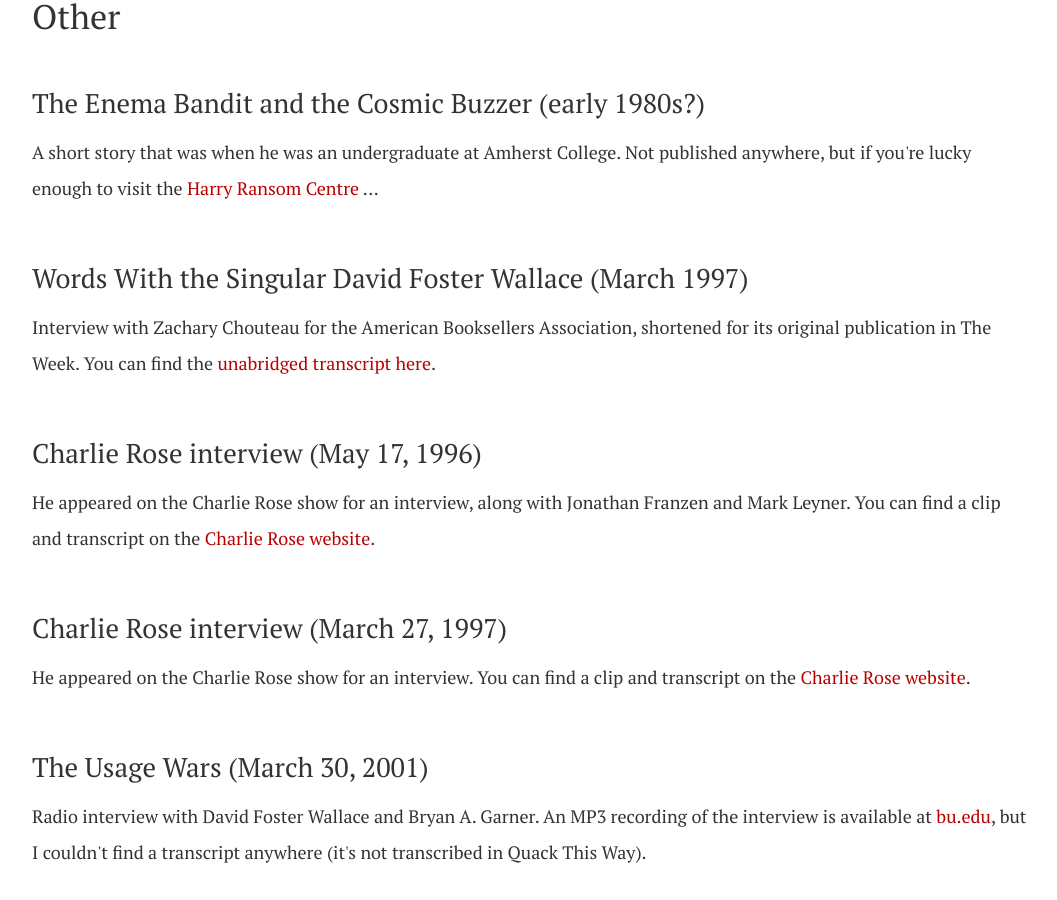
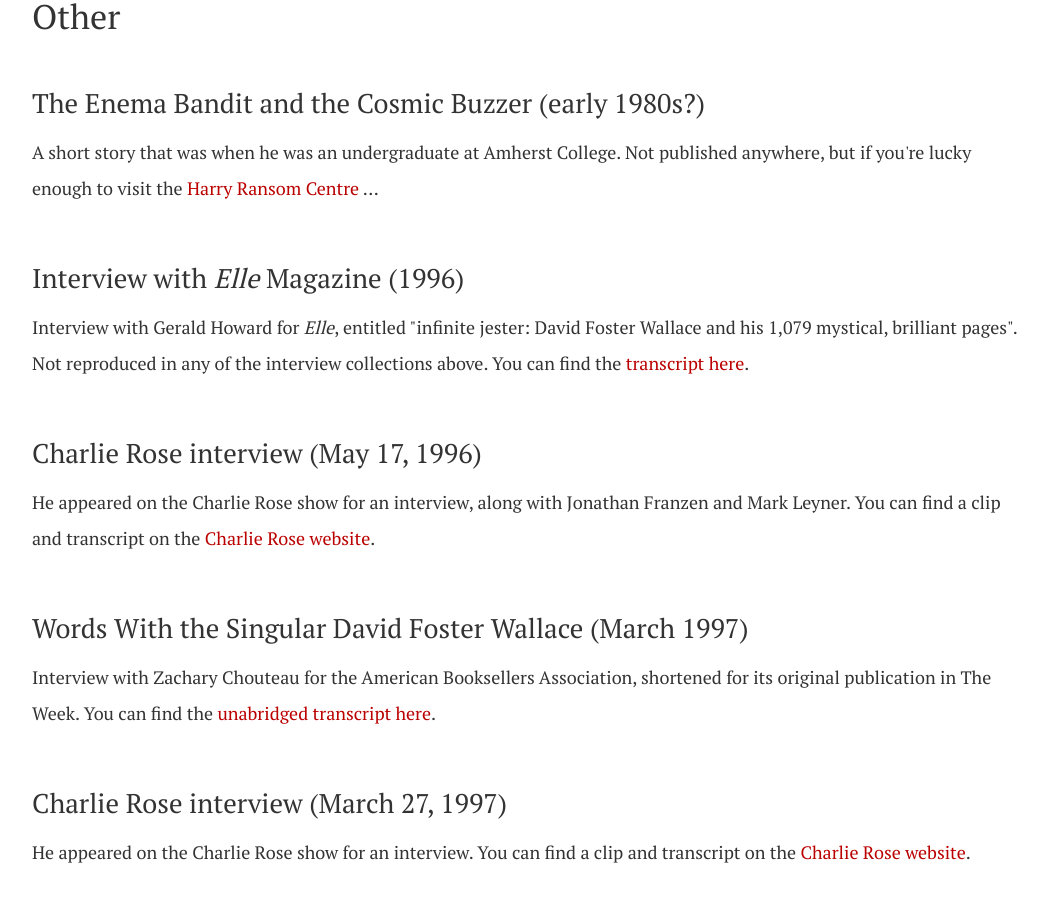
Before and after one commit to dellsystem/dellsystem.github.io, a Jekyll site: the page built from dfw.html, in a window 1280 px wide and 900 px high, scrolled down 15578 px. Shown: the whole window, without its empty margins (108-1165 px from the left). Built offline with Jekyll 4.4.1, drawn with Linux system fonts in a browser that asks for light colours.

Commit message:
Add DFW interview with Elle Magazine

```diff
--- a/dfw.html
+++ b/dfw.html
@@ -904,12 +904,13 @@ title: The complete works of David Foster Wallace
 
 <div class="book">
     <div class="content">
-        <h3>Words With the Singular David Foster Wallace (March 1997)</h3>
+        <h3>Interview with <em>Elle</em> Magazine (1996)</h3>
         <p>
-        Interview with Zachary Chouteau for the American Booksellers
-        Association, shortened for its original publication in The Week. You
-        can find the <a href="http://www.ptwi.com/~bobkat/aba.html">unabridged
-        transcript here</a>.
+        Interview with Gerald Howard for <em>Elle</em>, entitled
+        "infinite jester: David Foster Wallace and his 1,079 mystical,
+        brilliant pages". Not reproduced in any of the interview collections
+        above. You can find the <a
+        href="https://sancrucensis.wordpress.com/2018/01/07/david-foster-wallaces-1996-interview-in-elle/">transcript here</a>.
         </p>
     </div>
 </div>
@@ -922,6 +923,18 @@ title: The complete works of David Foster Wallace
             Jonathan Franzen and Mark Leyner. You can
             find a clip and transcript on the <a
             href="https://charlierose.com/videos/15361">Charlie Rose website</a>.
+        </p>
+    </div>
+</div>
+
+<div class="book">
+    <div class="content">
+        <h3>Words With the Singular David Foster Wallace (March 1997)</h3>
+        <p>
+        Interview with Zachary Chouteau for the American Booksellers
+        Association, shortened for its original publication in The Week. You
+        can find the <a href="http://www.ptwi.com/~bobkat/aba.html">unabridged
+        transcript here</a>.
         </p>
     </div>
 </div>
```
